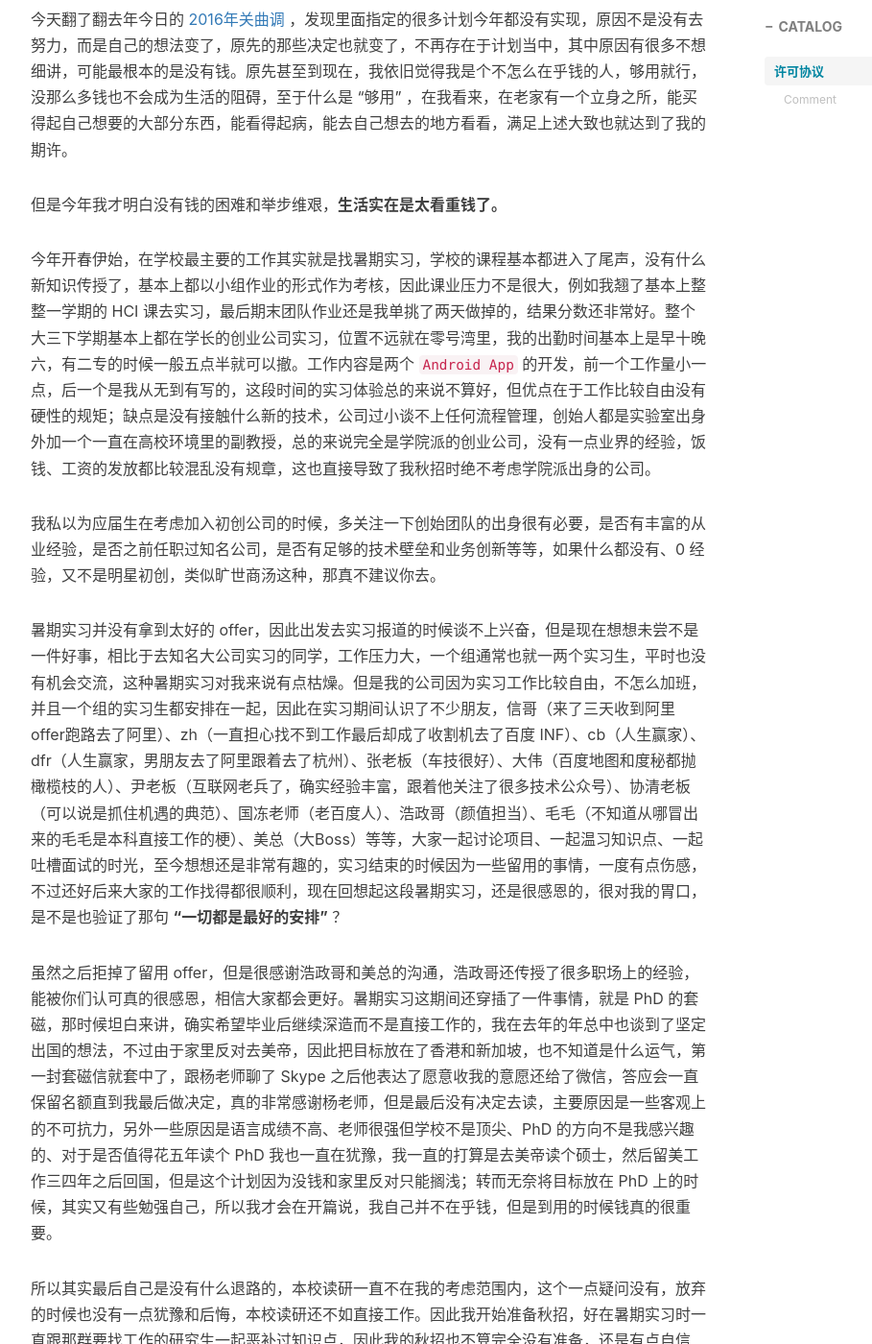
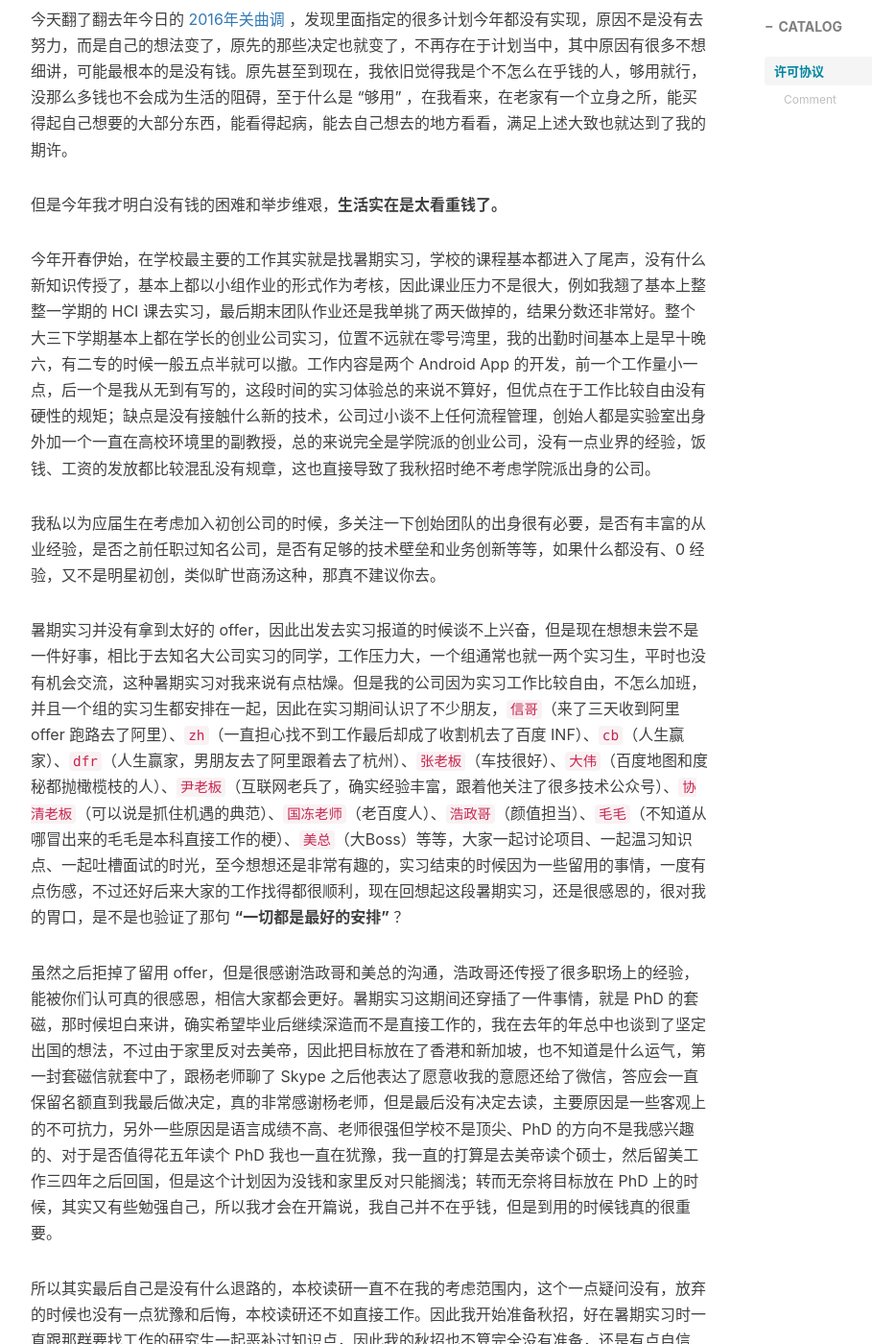
Before and after one commit to jiayangchen/jiayangchen.github.io, a Jekyll site: the page built from _posts/2017-12-31-about-2017.md, in a window 1280 px wide and 1400 px high, scrolled down 749 px. Shown: the whole window at 96% size, without its empty margins (233-1142 px from the left). Built offline with Jekyll 4.4.1, drawn with Linux system fonts in a browser that asks for light colours; nearby versions of some CDN libraries; comment, search, counter and statistics services are not loaded.

Commit message:
goodbye 2017, happy new year 2018

```diff
--- a/_posts/2017-12-31-about-2017.md
+++ b/_posts/2017-12-31-about-2017.md
@@ -18,11 +18,11 @@ tags:
 
 但是今年我才明白没有钱的困难和举步维艰，**生活实在是太看重钱了。**
 
-今年开春伊始，在学校最主要的工作其实就是找暑期实习，学校的课程基本都进入了尾声，没有什么新知识传授了，基本上都以小组作业的形式作为考核，因此课业压力不是很大，例如我翘了基本上整整一学期的 HCI 课去实习，最后期末团队作业还是我单挑了两天做掉的，结果分数还非常好。整个大三下学期基本上都在学长的创业公司实习，位置不远就在零号湾里，我的出勤时间基本上是早十晚六，有二专的时候一般五点半就可以撤。工作内容是两个 `Android App` 的开发，前一个工作量小一点，后一个是我从无到有写的，这段时间的实习体验总的来说不算好，但优点在于工作比较自由没有硬性的规矩；缺点是没有接触什么新的技术，公司过小谈不上任何流程管理，创始人都是实验室出身外加一个一直在高校环境里的副教授，总的来说完全是学院派的创业公司，没有一点业界的经验，饭钱、工资的发放都比较混乱没有规章，这也直接导致了我秋招时绝不考虑学院派出身的公司。
+今年开春伊始，在学校最主要的工作其实就是找暑期实习，学校的课程基本都进入了尾声，没有什么新知识传授了，基本上都以小组作业的形式作为考核，因此课业压力不是很大，例如我翘了基本上整整一学期的 HCI 课去实习，最后期末团队作业还是我单挑了两天做掉的，结果分数还非常好。整个大三下学期基本上都在学长的创业公司实习，位置不远就在零号湾里，我的出勤时间基本上是早十晚六，有二专的时候一般五点半就可以撤。工作内容是两个 Android App 的开发，前一个工作量小一点，后一个是我从无到有写的，这段时间的实习体验总的来说不算好，但优点在于工作比较自由没有硬性的规矩；缺点是没有接触什么新的技术，公司过小谈不上任何流程管理，创始人都是实验室出身外加一个一直在高校环境里的副教授，总的来说完全是学院派的创业公司，没有一点业界的经验，饭钱、工资的发放都比较混乱没有规章，这也直接导致了我秋招时绝不考虑学院派出身的公司。
 
 我私以为应届生在考虑加入初创公司的时候，多关注一下创始团队的出身很有必要，是否有丰富的从业经验，是否之前任职过知名公司，是否有足够的技术壁垒和业务创新等等，如果什么都没有、0 经验，又不是明星初创，类似旷世商汤这种，那真不建议你去。
 
-暑期实习并没有拿到太好的 offer，因此出发去实习报道的时候谈不上兴奋，但是现在想想未尝不是一件好事，相比于去知名大公司实习的同学，工作压力大，一个组通常也就一两个实习生，平时也没有机会交流，这种暑期实习对我来说有点枯燥。但是我的公司因为实习工作比较自由，不怎么加班，并且一个组的实习生都安排在一起，因此在实习期间认识了不少朋友，信哥（来了三天收到阿里offer跑路去了阿里）、zh（一直担心找不到工作最后却成了收割机去了百度 INF）、cb（人生赢家）、dfr（人生赢家，男朋友去了阿里跟着去了杭州）、张老板（车技很好）、大伟（百度地图和度秘都抛橄榄枝的人）、尹老板（互联网老兵了，确实经验丰富，跟着他关注了很多技术公众号）、协清老板（可以说是抓住机遇的典范）、国冻老师（老百度人）、浩政哥（颜值担当）、毛毛（不知道从哪冒出来的毛毛是本科直接工作的梗）、美总（大Boss）等等，大家一起讨论项目、一起温习知识点、一起吐槽面试的时光，至今想想还是非常有趣的，实习结束的时候因为一些留用的事情，一度有点伤感，不过还好后来大家的工作找得都很顺利，现在回想起这段暑期实习，还是很感恩的，很对我的胃口，是不是也验证了那句 **“一切都是最好的安排”** ？
+暑期实习并没有拿到太好的 offer，因此出发去实习报道的时候谈不上兴奋，但是现在想想未尝不是一件好事，相比于去知名大公司实习的同学，工作压力大，一个组通常也就一两个实习生，平时也没有机会交流，这种暑期实习对我来说有点枯燥。但是我的公司因为实习工作比较自由，不怎么加班，并且一个组的实习生都安排在一起，因此在实习期间认识了不少朋友，`信哥`（来了三天收到阿里 offer 跑路去了阿里）、`zh`（一直担心找不到工作最后却成了收割机去了百度 INF）、`cb`（人生赢家）、`dfr`（人生赢家，男朋友去了阿里跟着去了杭州）、`张老板`（车技很好）、`大伟`（百度地图和度秘都抛橄榄枝的人）、`尹老板`（互联网老兵了，确实经验丰富，跟着他关注了很多技术公众号）、`协清老板`（可以说是抓住机遇的典范）、`国冻老师`（老百度人）、`浩政哥`（颜值担当）、`毛毛`（不知道从哪冒出来的毛毛是本科直接工作的梗）、`美总`（大Boss）等等，大家一起讨论项目、一起温习知识点、一起吐槽面试的时光，至今想想还是非常有趣的，实习结束的时候因为一些留用的事情，一度有点伤感，不过还好后来大家的工作找得都很顺利，现在回想起这段暑期实习，还是很感恩的，很对我的胃口，是不是也验证了那句 **“一切都是最好的安排”** ？
 
 虽然之后拒掉了留用 offer，但是很感谢浩政哥和美总的沟通，浩政哥还传授了很多职场上的经验，能被你们认可真的很感恩，相信大家都会更好。暑期实习这期间还穿插了一件事情，就是 PhD 的套磁，那时候坦白来讲，确实希望毕业后继续深造而不是直接工作的，我在去年的年总中也谈到了坚定出国的想法，不过由于家里反对去美帝，因此把目标放在了香港和新加坡，也不知道是什么运气，第一封套磁信就套中了，跟杨老师聊了 Skype 之后他表达了愿意收我的意愿还给了微信，答应会一直保留名额直到我最后做决定，真的非常感谢杨老师，但是最后没有决定去读，主要原因是一些客观上的不可抗力，另外一些原因是语言成绩不高、老师很强但学校不是顶尖、PhD 的方向不是我感兴趣的、对于是否值得花五年读个 PhD 我也一直在犹豫，我一直的打算是去美帝读个硕士，然后留美工作三四年之后回国，但是这个计划因为没钱和家里反对只能搁浅；转而无奈将目标放在 PhD 上的时候，其实又有些勉强自己，所以我才会在开篇说，我自己并不在乎钱，但是到用的时候钱真的很重要。
 
```
